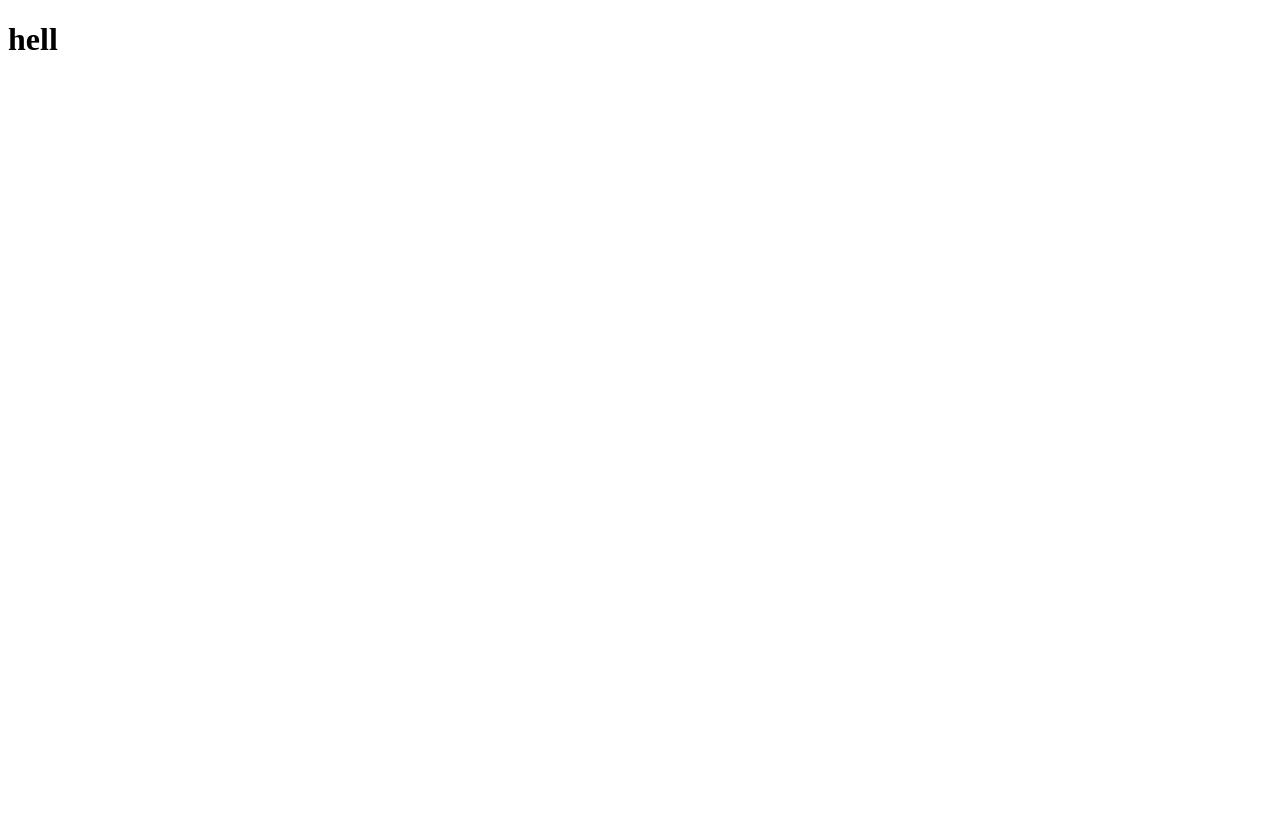
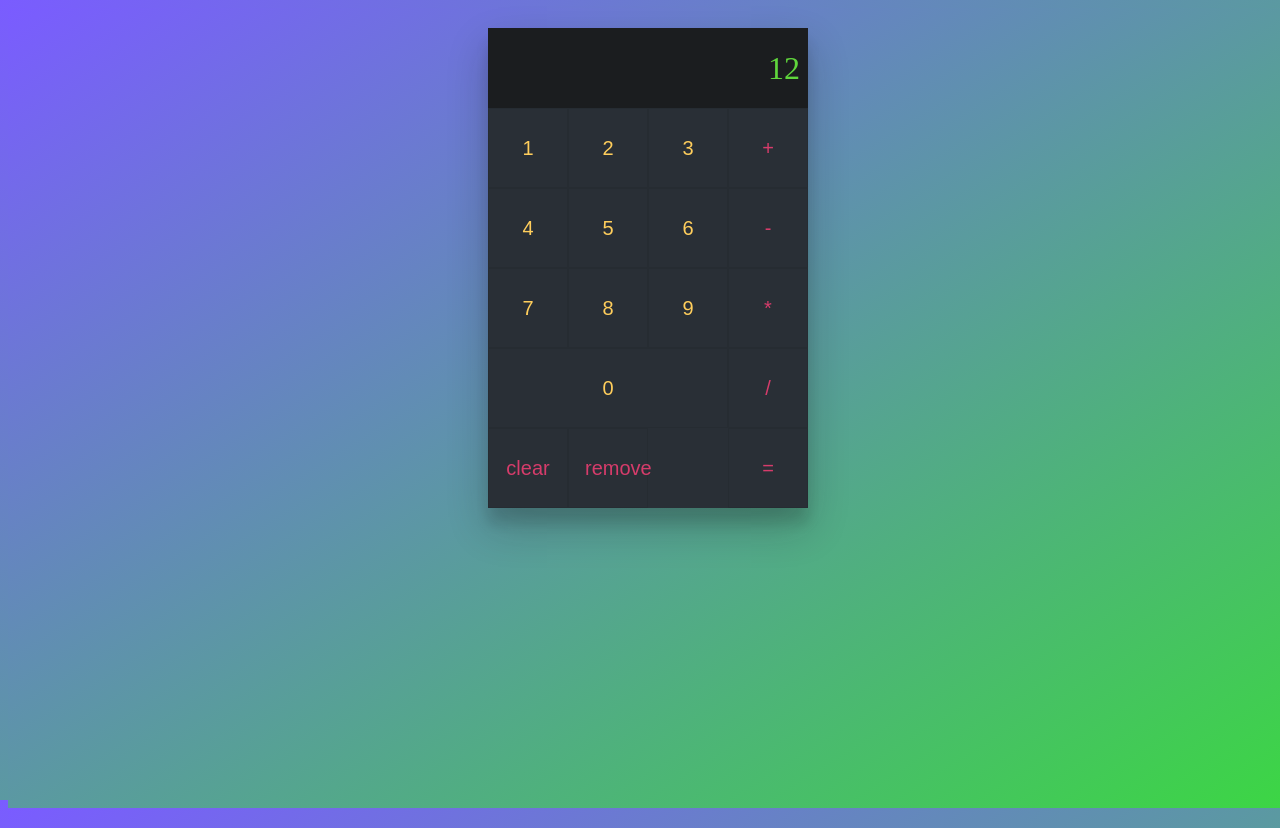
Before and after one commit to KarenCelis/calculator-app-react, a React (Create React App) app in the folder calculator-app/: page / in a window 1280 px wide. Before the commit the page ends 800 px from the top, so only its background shows below. Built offline with nearby package versions, Linux system fonts and the light colour scheme.

Commit message:
desetructuracion

```diff
--- a/calculator-app/package.json
+++ b/calculator-app/package.json
@@ -6,6 +6,7 @@
     "@testing-library/jest-dom": "^5.12.0",
     "@testing-library/react": "^11.2.7",
     "@testing-library/user-event": "^12.8.3",
+    "eslint-config-airbnb": "^18.2.1",
     "react": "^17.0.2",
     "react-dom": "^17.0.2",
     "react-scripts": "4.0.3",
--- /dev/null
+++ b/calculator-app/src/assets/styles/components/App.css
@@ -0,0 +1,74 @@
+html,
+body {
+    position: relative;
+    width: 100%;
+    height: 100%;
+    background-image: linear-gradient(to bottom right, #7a5cff 0%, #3cd644 100%);
+    background-repeat: no-repeat;
+    background-attachment: fixed;
+}
+
+body {
+    padding-top: 20px;
+    user-select: none;
+}
+
+.react-calculator {
+    position: relative;
+    margin: 0 auto;
+    width: 320px;
+    background-color: #292f36;
+    box-shadow: 0 19px 38px rgba(19, 19, 19, .24), 0 15px 12px rgba(19, 19, 19, .12);
+}
+
+button {
+    outline: none;
+    border: 0;
+    padding: 16px;
+    font-size: 20px;
+    line-height: 1;
+    background-color: transparent;
+    color: #ffce5c;
+    transition: all 300ms;
+    border: 1px solid #0001;
+}
+
+button:hover {
+    color: #00a3f5;
+    border: 1px solid #ffce5c22;
+}
+
+.functions button,
+.math-operations button {
+    display: inline-block;
+    width: 80px;
+    height: 80px;
+    color: #d63c6b
+}
+
+.functions button:hover,
+.math-operations button:hover {
+    color: #b696a0;
+}
+
+.numbers {
+    width: 240px;
+    float: left;
+}
+
+.numbers button {
+    display: block;
+    position: relative;
+    width: 80px;
+    height: 80px;
+    float: left;
+}
+
+.numbers button:last-child {
+    width: 100%;
+}
+
+.functions {
+    float: left;
+    width: 240px;
+}
--- /dev/null
+++ b/calculator-app/src/assets/styles/components/Result.css
@@ -0,0 +1,15 @@
+.result {
+    position: relative;
+    width: 320px;
+    height: 80px;
+    padding: 8px;
+    overflow: hidden;
+    background-color: rgba(19, 19, 19, .64);
+    font-size: 32px;
+    line-height: 2;
+    color: #60d63c;
+    text-align: right;
+    direction: rtl;
+    white-space: nowrap;
+    box-sizing: border-box;
+}
--- /dev/null
+++ b/calculator-app/src/components/App.jsx
@@ -0,0 +1,36 @@
+import React from 'react';
+import '../assets/styles/components/App.css';
+import Result from './Result';
+
+const App = () => {
+  return (
+    <main className='react-calculator'>
+      <Result value='12' />
+      <div className='numbers'>
+        <button type='button'>1</button>
+        <button type='button'>2</button>
+        <button type='button'>3</button>
+        <button type='button'>4</button>
+        <button type='button'>5</button>
+        <button type='button'> 6</button>
+        <button type='button'>7</button>
+        <button type='button'>8</button>
+        <button type='button'>9</button>
+        <button type='button'>0</button>
+      </div>
+      <div className='functions'>
+        <button type='button'>clear</button>
+        <button type='button'>remove</button>
+      </div>
+      <div className='math-operations'>
+        <button type='button'>+</button>
+        <button type='button'>-</button>
+        <button type='button'>*</button>
+        <button type='button'>/</button>
+        <button type='button'>=</button>
+      </div>
+
+    </main>
+  );
+};
+export default App;
--- /dev/null
+++ b/calculator-app/src/components/Result.jsx
@@ -0,0 +1,9 @@
+import React from 'react';
+import '../assets/styles/components/Result.css';
+
+const Result = (props) => {
+//desetructuracion
+  const { value } = props;
+  return (<div className='result'>{value}</div>);
+};
+export default Result;
--- a/calculator-app/src/index.jsx
+++ b/calculator-app/src/index.jsx
@@ -1,7 +1,5 @@
 import React from 'react';
 import ReactDOM from 'react-dom';
+import App from './components/App';
 
-ReactDOM.render(
-    <h1>hell</h1>,
-    document.getElementById("app")
-);
+ReactDOM.render(<App />, document.getElementById('app'));
```
Also changed, not shown: 2 other files (tests, documents, lock files or other folders).
